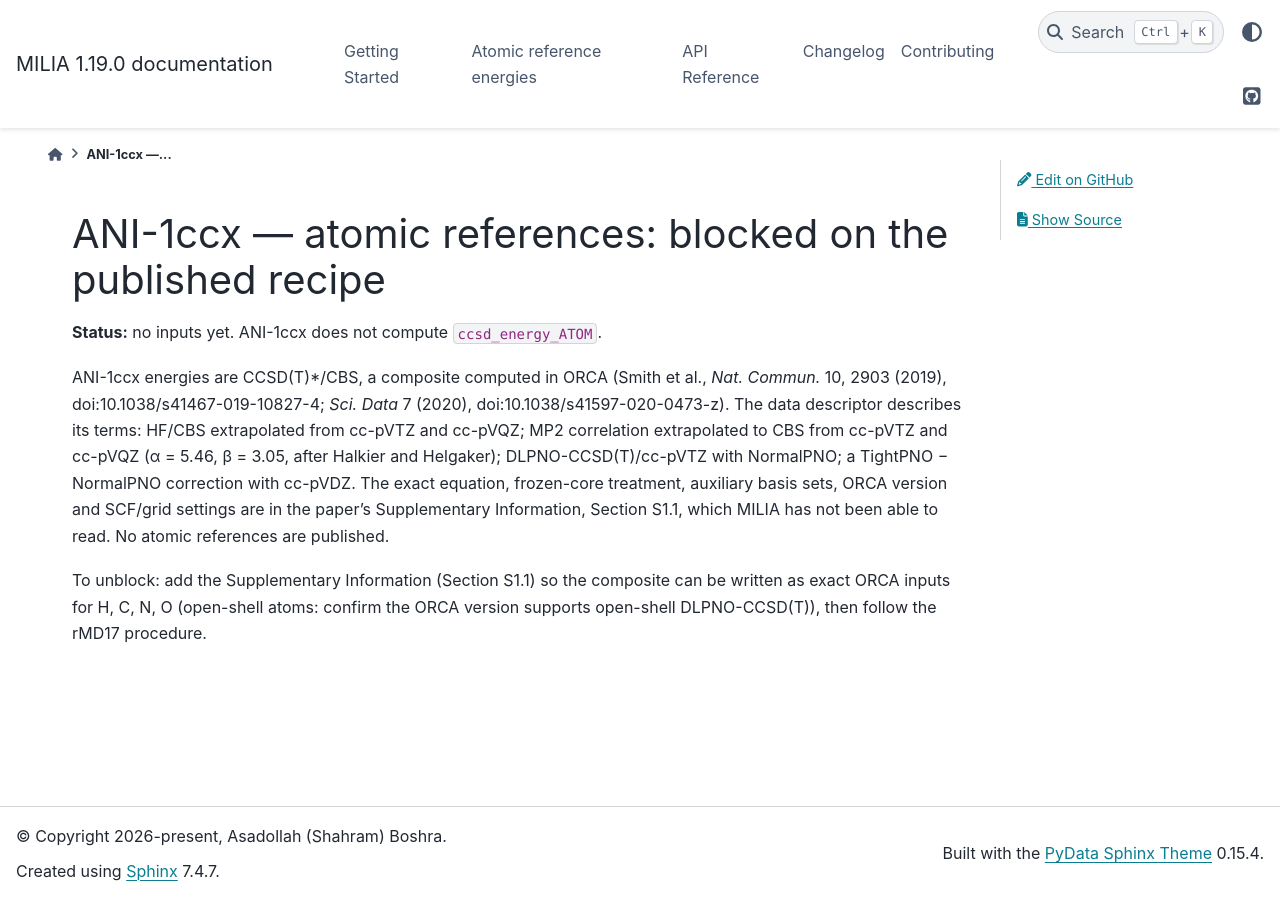
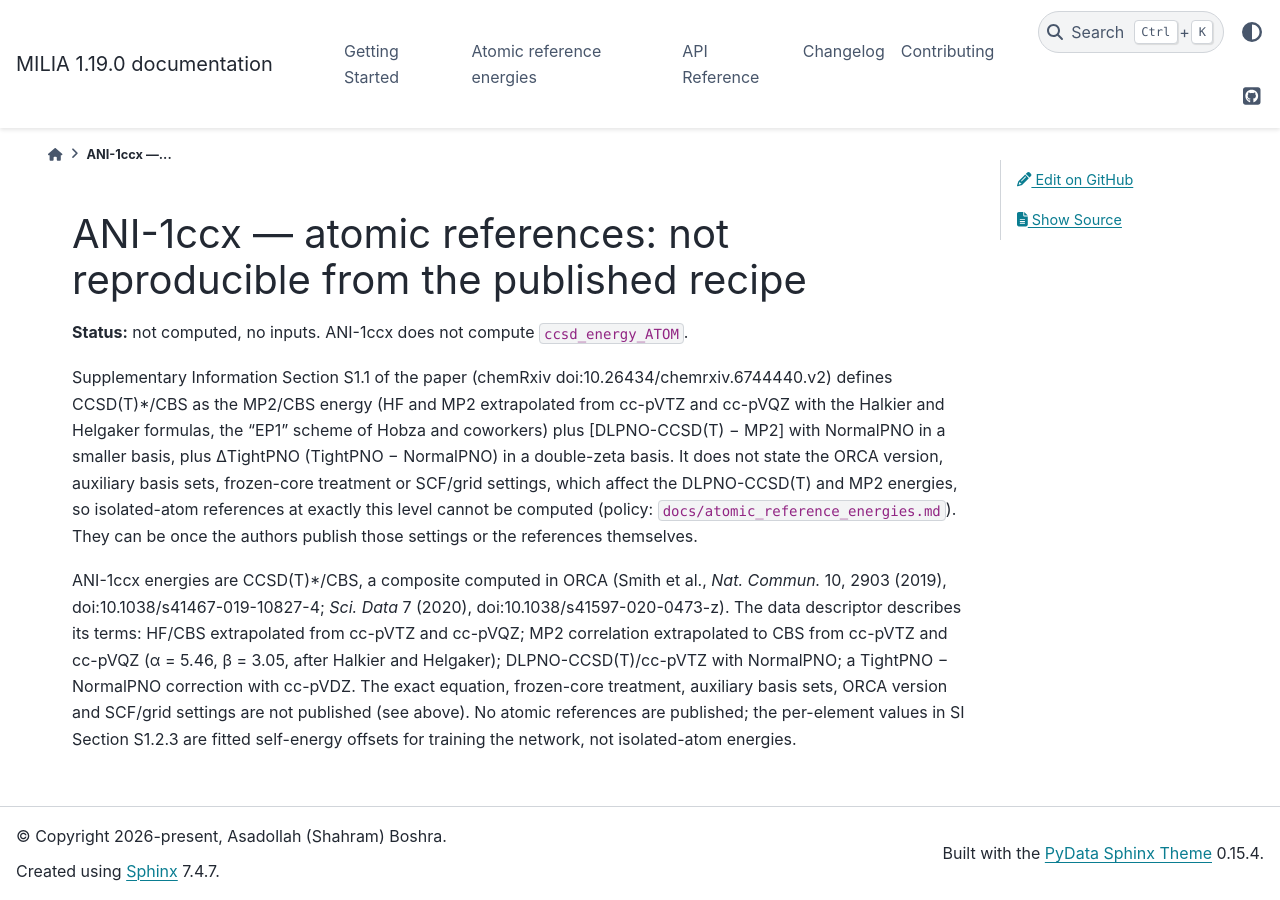
Before and after one commit to shahram-boshra/MILIA, a Sphinx documentation site: the page built from docs/atomic_references/ani1ccx/README.md, in a window 1280 px wide. Built offline with Sphinx 7.4.7 and the PyData theme 0.15.4, drawn with Linux system fonts in a browser that asks for light colours.

Commit message:
docs: record ANI-2x and ANI-1ccx atomic reference status from the papers
ANI-2x: the paper's "Gaussian 09 and Gaussian 16" describes its test
sets; the training data's program is not stated by the authors (the
modelforge curation states Gaussian 09), so the Gaussian 09 inputs are
run only once the authors confirm the program.

ANI-1ccx: Supplementary Section S1.1 gives the CCSD(T)*/CBS composite
but not the ORCA version, auxiliary bases, frozen core or SCF/grid
settings, so its isolated-atom references cannot be computed at exactly
that level.

```diff
--- a/docs/atomic_references/ani1ccx/README.md
+++ b/docs/atomic_references/ani1ccx/README.md
@@ -1,15 +1,21 @@
-# ANI-1ccx — atomic references: blocked on the published recipe
+# ANI-1ccx — atomic references: not reproducible from the published recipe
 
-**Status:** no inputs yet. ANI-1ccx does not compute `ccsd_energy_ATOM`.
+**Status:** not computed, no inputs. ANI-1ccx does not compute `ccsd_energy_ATOM`.
+
+Supplementary Information Section S1.1 of the paper (chemRxiv doi:10.26434/chemrxiv.6744440.v2) defines
+CCSD(T)\*/CBS as the MP2/CBS energy (HF and MP2 extrapolated from cc-pVTZ and cc-pVQZ with the Halkier and
+Helgaker formulas, the "EP1" scheme of Hobza and coworkers) plus [DLPNO-CCSD(T) − MP2] with NormalPNO in a
+smaller basis, plus ΔTightPNO (TightPNO − NormalPNO) in a double-zeta basis. It does not state the ORCA
+version, auxiliary basis sets, frozen-core treatment or SCF/grid settings, which affect the DLPNO-CCSD(T)
+and MP2 energies, so isolated-atom references at exactly this level cannot be computed (policy:
+`docs/atomic_reference_energies.md`). They can be once the authors publish those settings or the
+references themselves.
 
 ANI-1ccx energies are CCSD(T)\*/CBS, a composite computed in ORCA (Smith et al., *Nat. Commun.* 10, 2903
 (2019), doi:10.1038/s41467-019-10827-4; *Sci. Data* 7 (2020), doi:10.1038/s41597-020-0473-z). The data descriptor describes its terms:
 HF/CBS extrapolated from cc-pVTZ and cc-pVQZ; MP2 correlation extrapolated to CBS from cc-pVTZ and cc-pVQZ
 (α = 5.46, β = 3.05, after Halkier and Helgaker); DLPNO-CCSD(T)/cc-pVTZ with NormalPNO; a TightPNO −
 NormalPNO correction with cc-pVDZ. The exact equation, frozen-core treatment, auxiliary basis sets, ORCA
-version and SCF/grid settings are in the paper's Supplementary Information, Section S1.1, which MILIA has not
-been able to read. No atomic references are published.
-
-To unblock: add the Supplementary Information (Section S1.1) so the composite can be written as exact ORCA
-inputs for H, C, N, O (open-shell atoms: confirm the ORCA version supports open-shell DLPNO-CCSD(T)),
-then follow the rMD17 procedure.
+version and SCF/grid settings are not published (see above). No atomic references are published; the
+per-element values in SI Section S1.2.3 are fitted self-energy offsets for training the network, not
+isolated-atom energies.
```
Also changed, not shown: docs/atomic_reference_energies.md (+2 -2 lines), docs/atomic_references/ani2x/README.md (+11 -8 lines).
